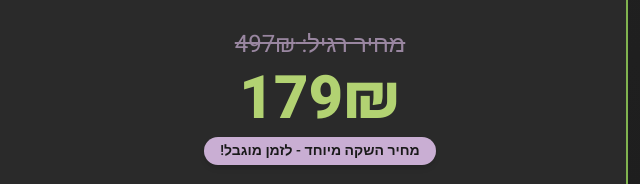
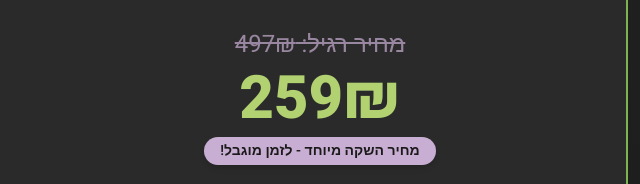
Before and after one commit to softwarecreatorsai/image-ai-course, a plain HTML site: page index.html in a window 1280 px wide. Shown: the part 6130-6314 px from the top of the page, 524-1164 px from the left. Drawn offline with nearby package versions, Linux system fonts and the light colour scheme.

Commit message:
style: update price display in index.html for consistency
Adjust the price from 179₪ to 259₪ to reflect the updated pricing strategy

```diff
--- a/index.html
+++ b/index.html
@@ -620,7 +620,7 @@
 
               <div class="my-8">
                 <div class="text-2xl text-[var(--text-secondary)] opacity-70 line-through">מחיר רגיל: 497₪</div>
-                <div class="text-6xl font-extrabold my-2 text-[var(--text-primary)]">179₪</div>
+                <div class="text-6xl font-extrabold my-2 text-[var(--text-primary)]">259₪</div>
                 <div class="inline-block px-4 py-1 rounded-full text-sm font-semibold bg-[var(--text-secondary)] text-[var(--background)] shadow-md">
                   מחיר השקה מיוחד - לזמן מוגבל!
                 </div>
```
